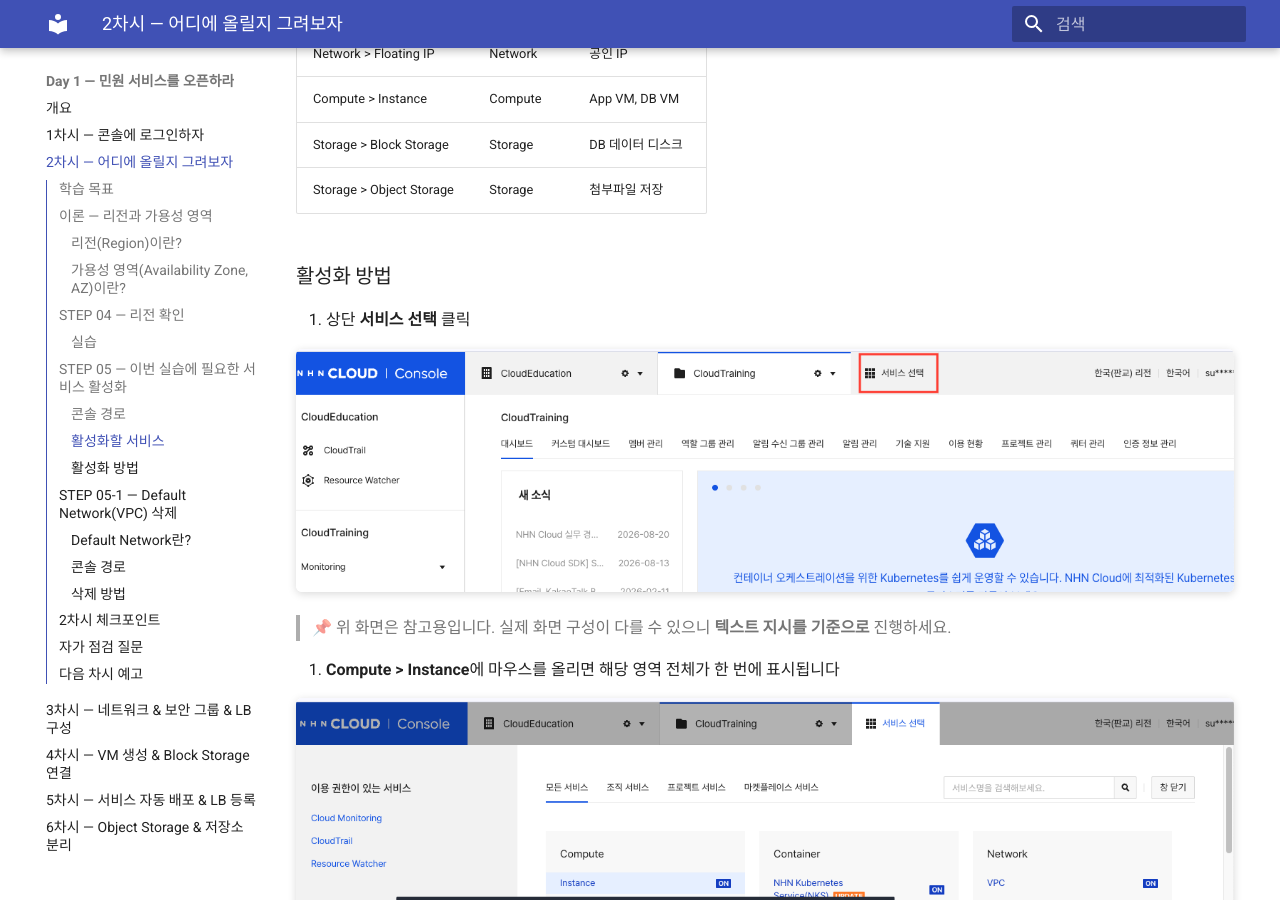
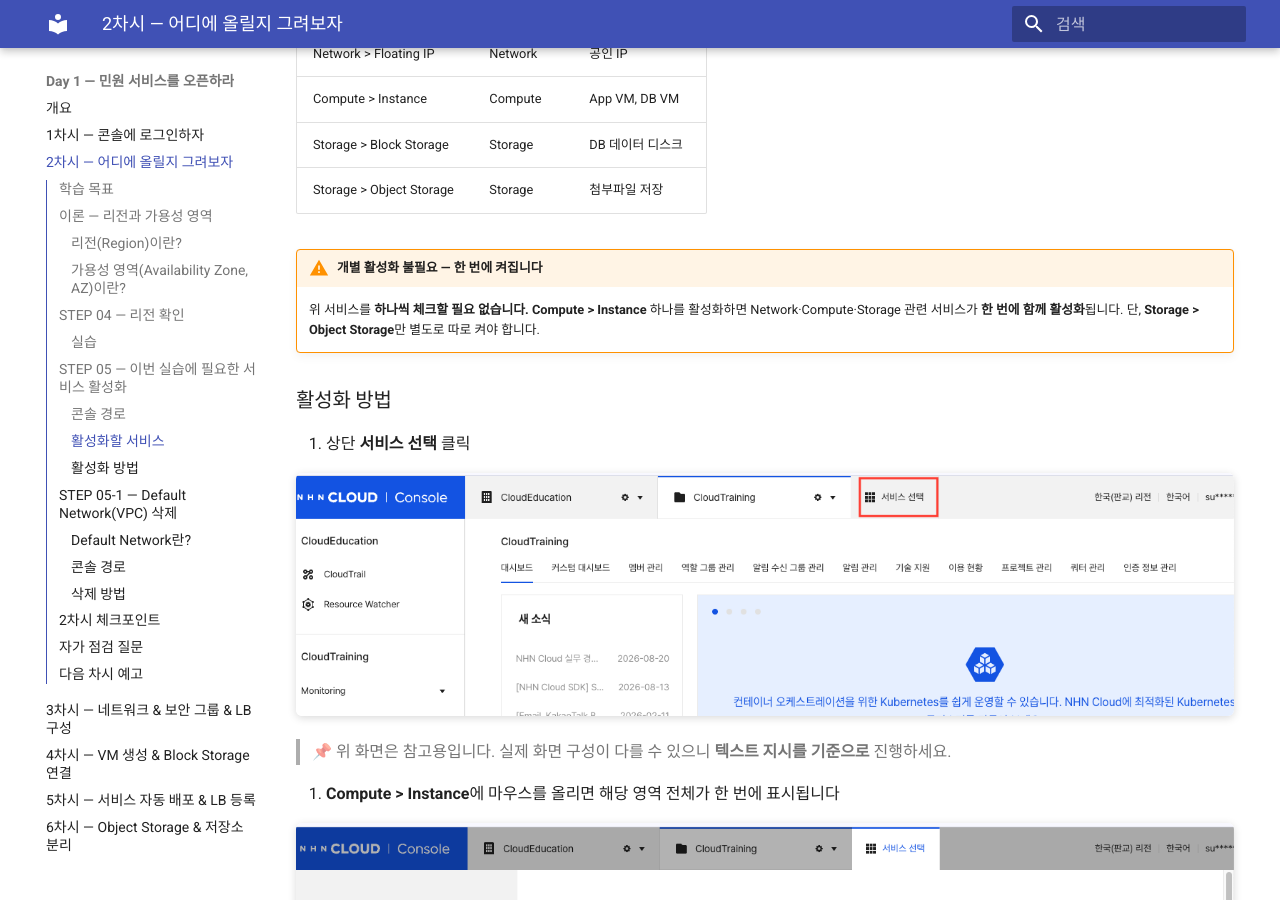
Before and after one commit to skilleat-labs/cloud-native-minwon-lab, an MkDocs documentation site: the page built from docs/day1/session2.md, in a window 1280 px wide and 900 px high, scrolled down 3145 px. Built offline with MkDocs 1.6.1 and Material for MkDocs 9.7.7, drawn with Linux system fonts in a browser that asks for light colours.

Commit message:
docs: 서비스 활성화 일괄 안내 문구 추가
Co-Authored-By: Claude Sonnet 4.6 <noreply@anthropic.com>

```diff
--- a/docs/day1/session2.md
+++ b/docs/day1/session2.md
@@ -118,6 +118,11 @@ NHN Cloud는 서비스를 **프로젝트 단위로 켜야** 사용할 수 있습
 | Compute > Instance | Compute | App VM, DB VM |
 | Storage > Block Storage | Storage | DB 데이터 디스크 |
 | Storage > Object Storage | Storage | 첨부파일 저장 |
+
+!!! warning "개별 활성화 불필요 — 한 번에 켜집니다"
+    위 서비스를 **하나씩 체크할 필요 없습니다.**
+    **Compute > Instance** 하나를 활성화하면 Network·Compute·Storage 관련 서비스가 **한 번에 함께 활성화**됩니다.
+    단, **Storage > Object Storage**만 별도로 따로 켜야 합니다.
 
 ### 활성화 방법
 
```
